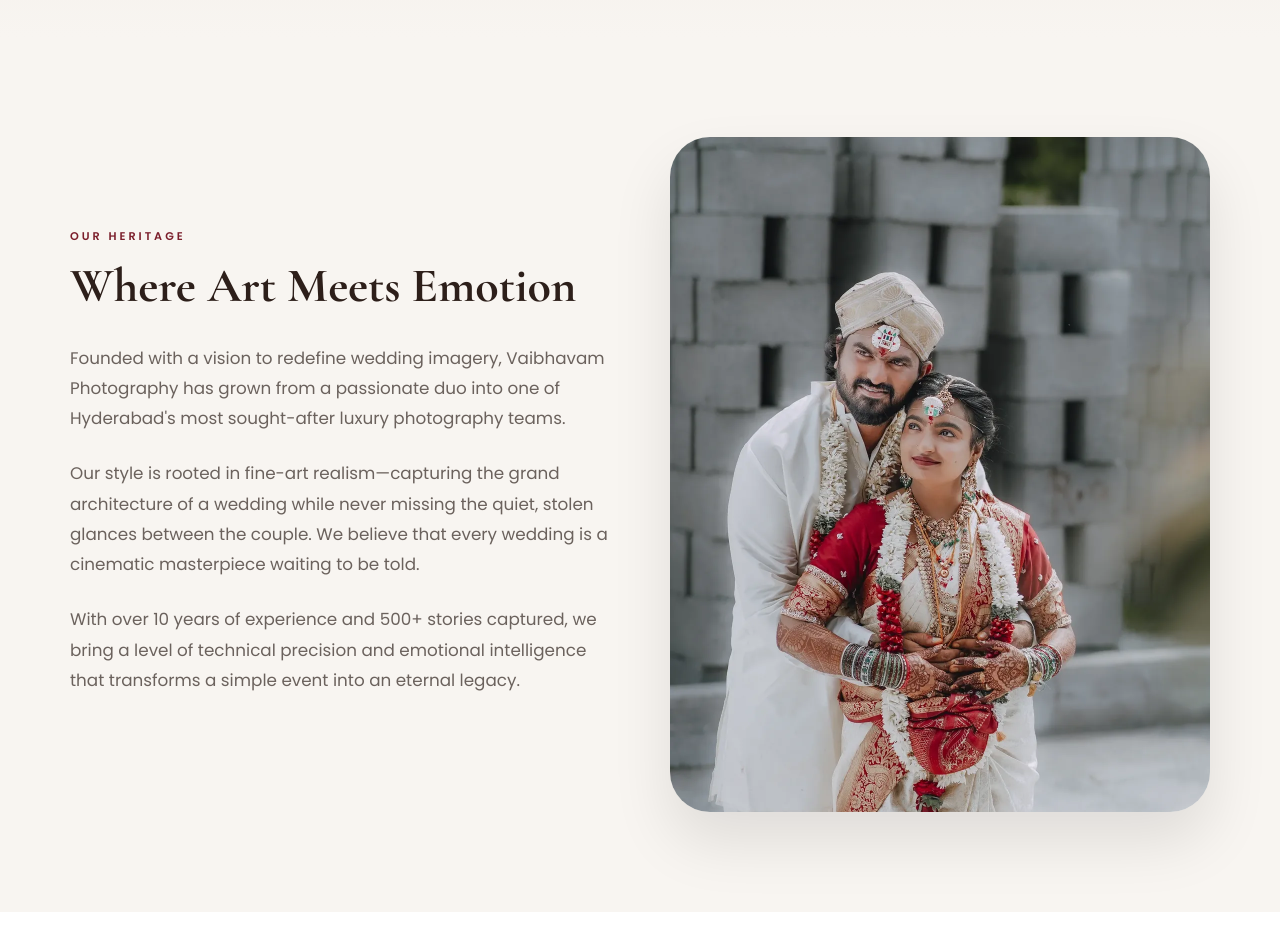
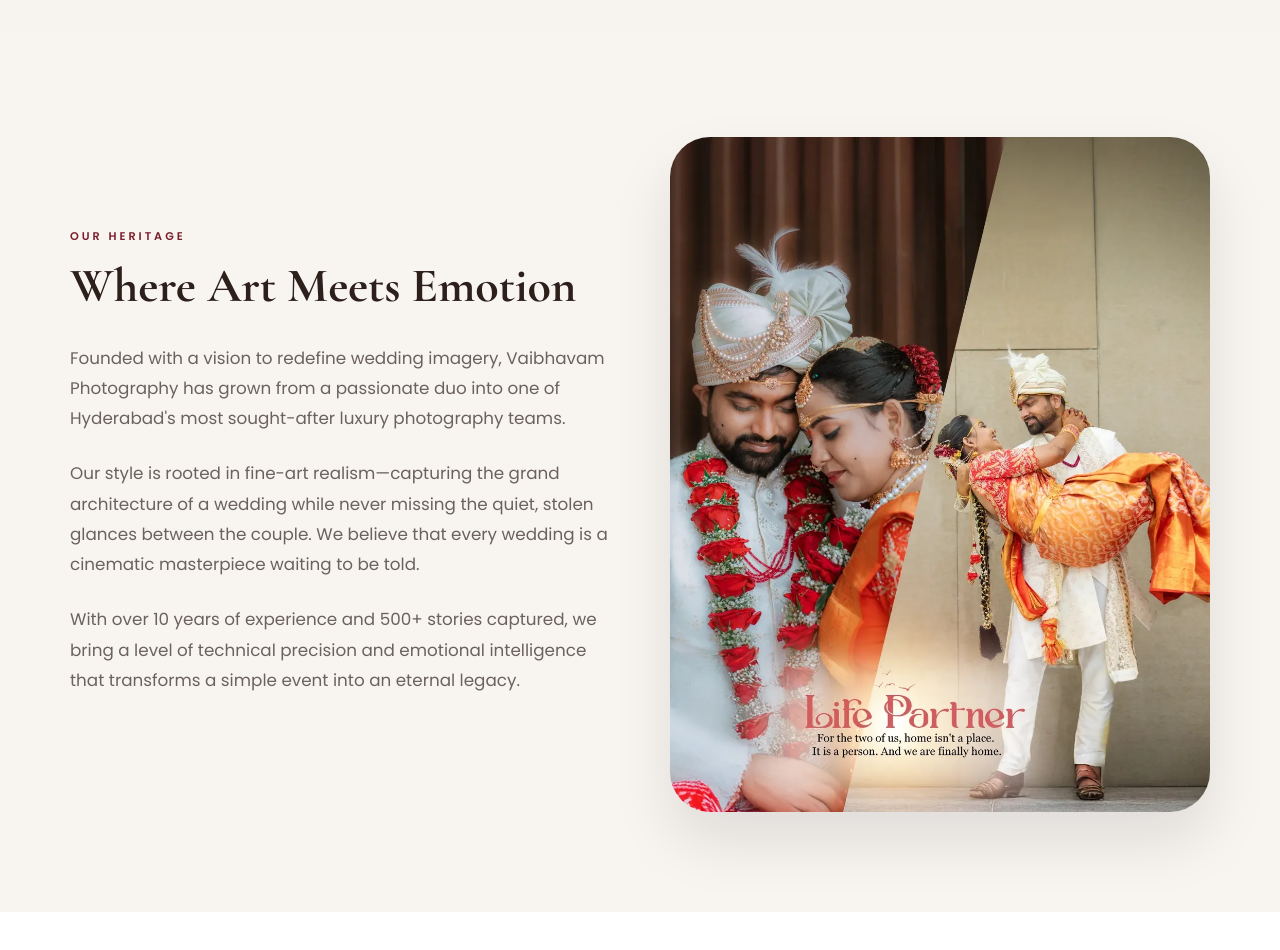
Before and after one commit to sai9ram/Vaibhavam-Photography, a plain HTML site: page about.html in a window 1280 px wide. Shown: the part 560-1510 px from the top of the page. Drawn offline with nearby package versions, Linux system fonts and the light colour scheme.

Commit message:
Update Our Story image on about page to Shrikanth & Pooja image

```diff
--- a/about.html
+++ b/about.html
@@ -834,7 +834,7 @@
             </p>
           </div>
           <div class="story-image reveal-up" style="transition-delay: 0.2s;">
-            <img src="images/Varun%20%26%20Priya%E2%9D%A4%EF%B8%8FA%20love%20story%20for%20the%20ages%20beginsCaptured%20by%20Vaibhavam%20wedding%20photography%2C%20their%20(3).webp" alt="Vaibhavam Wedding Photography">
+            <img src="images/%E2%80%9CGrace%20in%20every%20glance%2C%20a%20dream%20in%20every%20moment.%E2%80%9DShrikanth%20%26%20pooja..%20(2).webp" alt="Vaibhavam Wedding Photography">
           </div>
         </div>
       </div>
```
